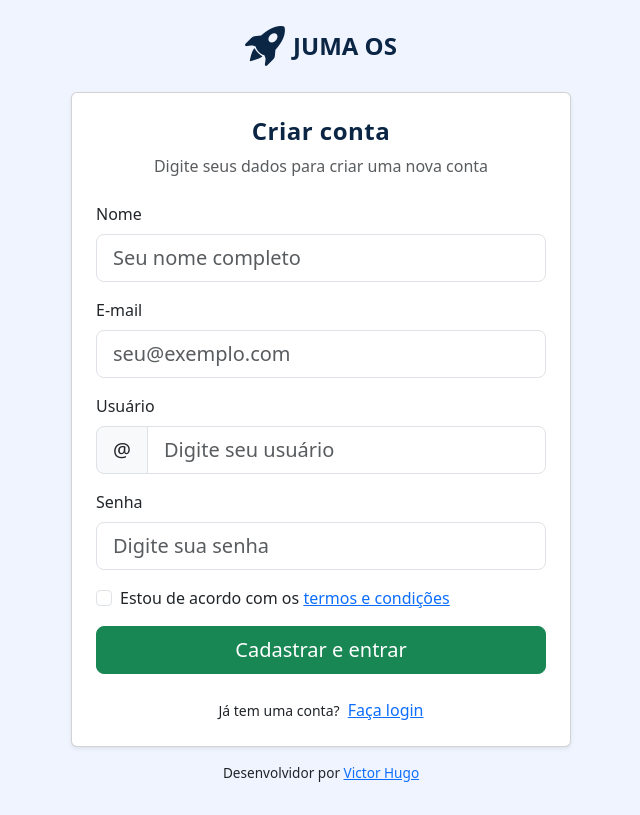
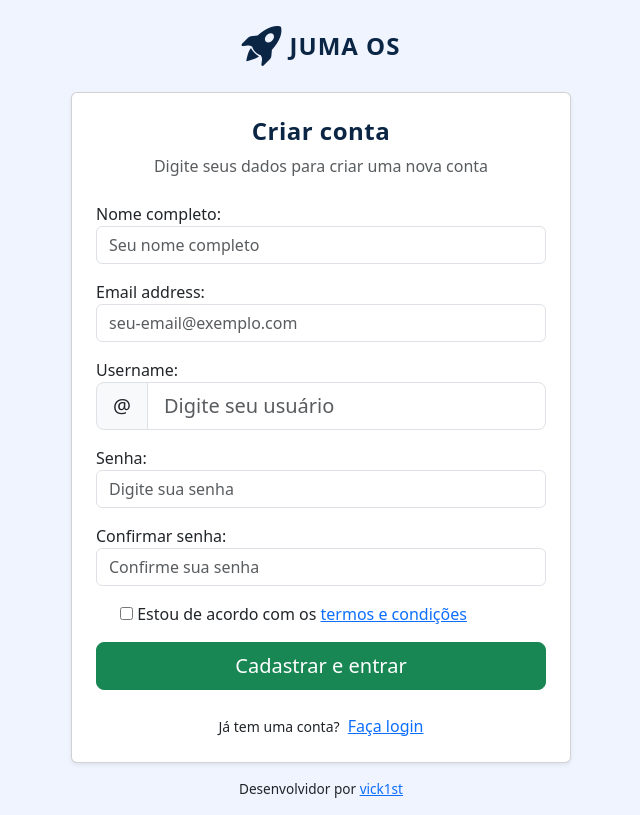
Before and after one commit to Victoryusz/ordem-servico, a Django app: page /register/ in a window 1280 px wide. Shown: the whole page, without its empty margins (319-959 px from the left). Before the commit the page ends 782 px from the top, so only its background shows below. Run offline with Django 5.2, Linux system fonts and the light colour scheme.

Commit message:
refactor(register): usar form fields de verdade e mostra erros de validação no template de cadastro

```diff
--- a/app/app_order/templates/app_order/register.html
+++ b/app/app_order/templates/app_order/register.html
@@ -2,7 +2,10 @@
 <html lang="pt-br">
   <head>
     <meta charset="UTF-8" />
-    <meta name="viewport" content="width=device-width, initial-scale=1, shrink-to-fit=no" />
+    <meta
+      name="viewport"
+      content="width=device-width, initial-scale=1, shrink-to-fit=no"
+    />
     <title>Cadastro — JumaOS</title>
     <!-- Bootstrap CSS -->
     <link
@@ -15,76 +18,136 @@
       href="https://cdn.jsdelivr.net/npm/bootstrap-icons@1.10.5/font/bootstrap-icons.css"
     />
     <style>
-      body { background-color: #f0f4ff; }
-      .logo-header { padding: 1rem; }
-      .card-wrapper { max-width: 500px; width: 100%; }
-      .footer-credit { padding: 1rem 0; font-size: 0.85rem; }
+      body {
+        background-color: #f0f4ff;
+      }
+      .logo-header {
+        padding: 1rem;
+      }
+      .card-wrapper {
+        max-width: 500px;
+        width: 100%;
+      }
+      .footer-credit {
+        padding: 1rem 0;
+        font-size: 0.85rem;
+      }
     </style>
   </head>
   <body>
-    <div class="d-flex flex-column min-vh-100 align-items-center justify-content-center px-3">
-      <!-- Logo/header fora do card -->
-      <div class="logo-header d-flex justify-content-center align-items-center">
-        <i class="bi bi-rocket-takeoff-fill fs-1" style="color:#0b2545;"></i>
-        <span class="h4 ms-2 mb-0 fw-bold" style="color:#0b2545;" style="letter-spacing:1px;">JUMA OS</span>
+    <div
+      class="d-flex flex-column min-vh-100 align-items-center justify-content-center px-3"
+    >
+      <!-- Logo/header -->
+      <div
+        class="logo-header d-flex justify-content-center align-items-center"
+      >
+        <i
+          class="bi bi-rocket-takeoff-fill fs-1"
+          style="color:#0b2545;"
+        ></i>
+        <span
+          class="h4 ms-2 mb-0 fw-bold"
+          style="color:#0b2545; letter-spacing:1px;"
+          >JUMA OS</span
+        >
       </div>
 
       <!-- Card de cadastro -->
       <div class="card shadow-sm card-wrapper">
         <div class="card-body p-4">
-          <h4 class="text-center mb-2 fw-bold" style="color:#0b2545; letter-spacing:0.5px;">Criar conta</h4>
-          <p class="text-center text-muted mb-4">Digite seus dados para criar uma nova conta</p>
+          <h4
+            class="text-center mb-2 fw-bold"
+            style="color:#0b2545; letter-spacing:0.5px;"
+          >
+            Criar conta
+          </h4>
+          <p class="text-center text-muted mb-4">
+            Digite seus dados para criar uma nova conta
+          </p>
 
           <!-- Formulário de cadastro -->
-          <form method="post" novalidate enctype="multipart/form-data">
+          <form method="post" novalidate>
             {% csrf_token %}
 
+            {# exibe erros gerais #}
+            {% if form.non_field_errors %}
+              <div class="alert alert-danger mb-3">
+                {{ form.non_field_errors }}
+              </div>
+            {% endif %}
+
             <div class="mb-3">
-              <label for="nome" class="form-label">Nome</label>
-              <input type="text" id="nome" name="nome" class="form-control form-control-lg" placeholder="Seu nome completo" required />
+              {{ form.nome.label_tag }}
+              {{ form.nome }}
+              {{ form.nome.errors }}
             </div>
 
             <div class="mb-3">
-              <label for="email" class="form-label">E-mail</label>
-              <input type="email" id="email" name="email" class="form-control form-control-lg" placeholder="seu@exemplo.com" required />
+              {{ form.email.label_tag }}
+              {{ form.email }}
+              {{ form.email.errors }}
             </div>
 
             <div class="mb-3">
-              <label for="username" class="form-label">Usuário</label>
+              {{ form.username.label_tag }}
               <div class="input-group input-group-lg">
-                <span class="input-group-text" id="addon-reg">@</span>
-                <input type="text" id="username" name="username" class="form-control" placeholder="Digite seu usuário" aria-describedby="addon-reg" required />
+                <span class="input-group-text">@</span>
+                {{ form.username }}
               </div>
+              {{ form.username.errors }}
             </div>
 
             <div class="mb-3">
-              <label for="password1" class="form-label">Senha</label>
-              <input type="password" id="password1" name="password1" class="form-control form-control-lg" placeholder="Digite sua senha" required />
+              {{ form.password.label_tag }}
+              {{ form.password }}
+              {{ form.password.errors }}
+            </div>
+
+            <div class="mb-3">
+              {{ form.confirm_password.label_tag }}
+              {{ form.confirm_password }}
+              {{ form.confirm_password.errors }}
             </div>
 
             <div class="mb-3 form-check">
-              <input type="checkbox" id="terms" name="terms" class="form-check-input" required />
-              <label for="terms" class="form-check-label">Estou de acordo com os <a href="#">termos e condições</a></label>
+              {{ form.terms }}
+              <label class="form-check-label" for="{{ form.terms.id_for_label }}">
+                Estou de acordo com os
+                <a href="{% url 'termos' %}" target="_blank">termos e condições</a>
+              </label>
+              {{ form.terms.errors }}
             </div>
 
-            <button type="submit" class="btn btn-success btn-lg w-100">Cadastrar e entrar</button>
+            <button type="submit" class="btn btn-success btn-lg w-100">
+              Cadastrar e entrar
+            </button>
           </form>
 
           <!-- Link para login -->
           <div class="text-center mt-4">
             <small>Já tem uma conta?</small>
-            <a href="{% url 'login' %}" class="fw-medium ms-1">Faça login</a>
+            <a href="{% url 'login' %}" class="fw-medium ms-1"
+              >Faça login</a
+            >
           </div>
         </div>
       </div>
 
       <!-- Footer credit -->
       <div class="footer-credit text-center">
-        Desenvolvidor por <a href="https://github.com/Victoryusz" target="_blank">Victor Hugo</a>
+        Desenvolvidor por
+        <a
+          href="https://github.com/Victoryusz"
+          target="_blank"
+          >vick1st</a
+        >
       </div>
     </div>
 
     <!-- Bootstrap JS -->
-    <script src="https://cdn.jsdelivr.net/npm/bootstrap@5.3.0/dist/js/bootstrap.bundle.min.js"></script>
+    <script
+      src="https://cdn.jsdelivr.net/npm/bootstrap@5.3.0/dist/js/bootstrap.bundle.min.js"
+    ></script>
   </body>
 </html>
```
